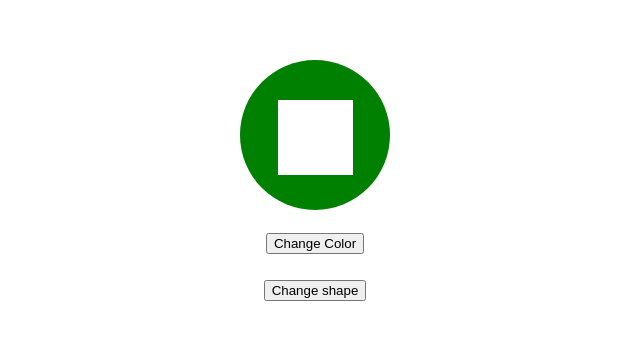
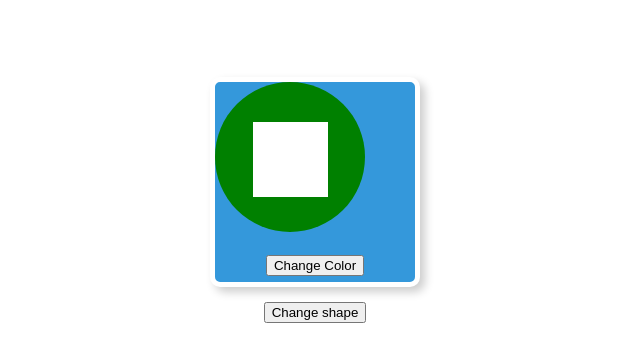
Before and after one commit to namishagurunani/cartproject, a plain HTML site: page change-shape/index.html in a window 1280 px wide. Shown: the part 226-588 px from the top of the page, without its empty margins (325-965 px from the left). Drawn offline with Linux system fonts and the light colour scheme.

Commit message:
Update style.css

```diff
--- a/change-shape/style.css
+++ b/change-shape/style.css
@@ -6,6 +6,18 @@
     flex-wrap: wrap;
     height: 100vh;
 }
+.my-container {
+            width: 200px;
+            height: 200px;
+            background-color: #3498db;
+            border: 5px solid white;
+            border-radius: 10px;
+            box-shadow: 5px 5px 10px rgba(0, 0, 0, 0.2);
+            transition: background-color 0.5s;
+        }
+        .my-container:hover {
+            background-color: #e74c3c;
+        }
     #circle{
     height:150px;
     width:150px;
```
